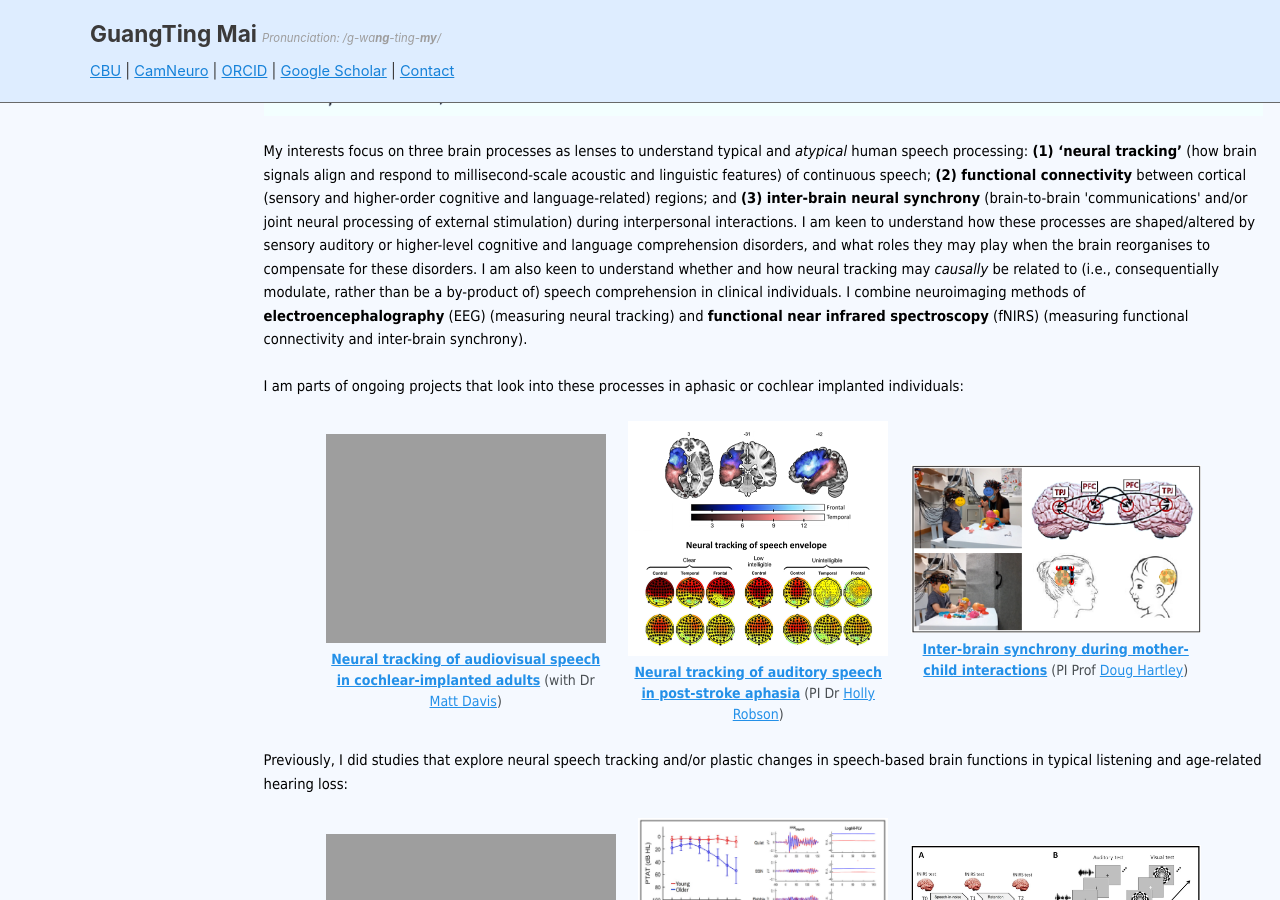
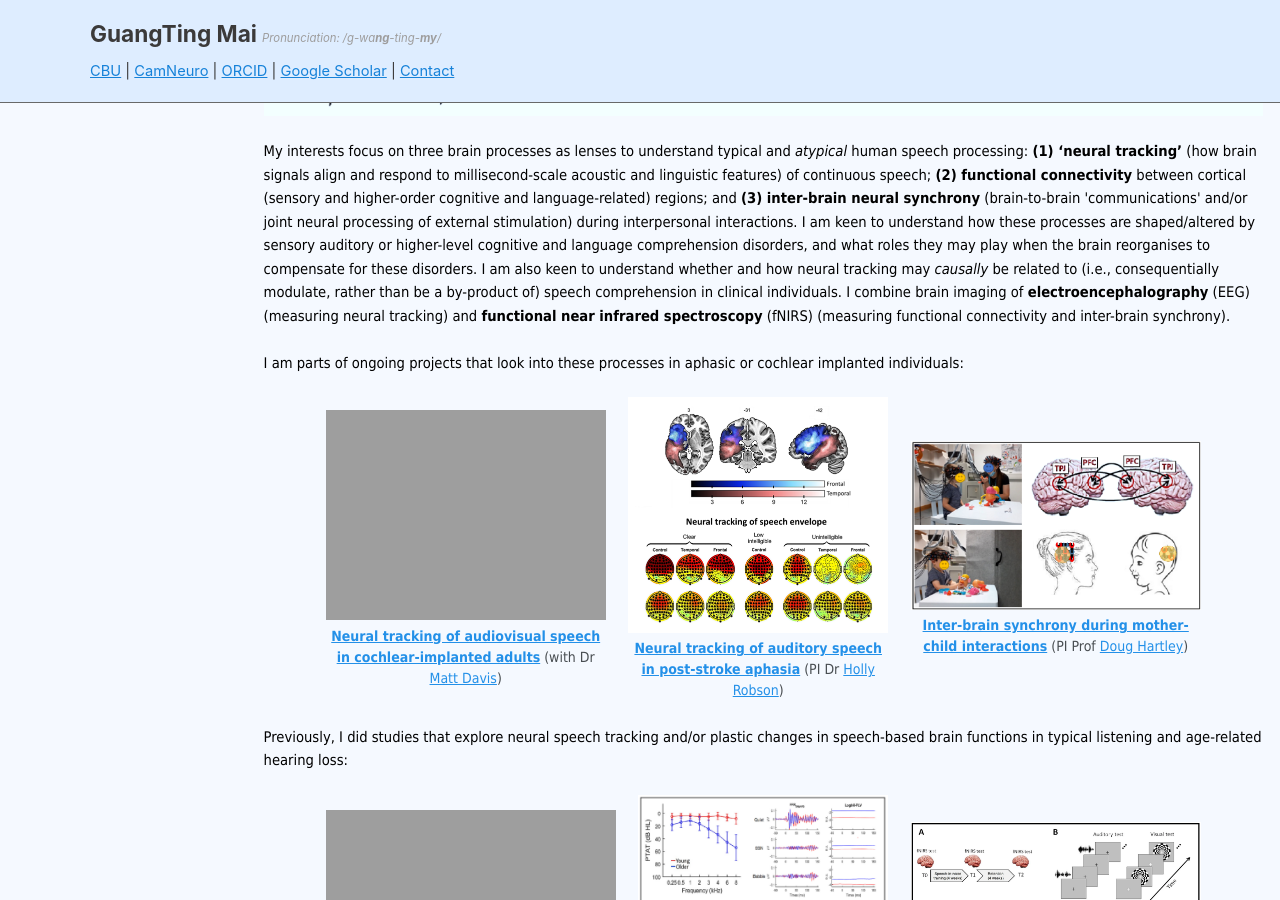
Before and after one commit to guangtingmai/guangtingmai.github.io, a Jekyll site: the page built from _pages/research-content.html, in a window 1280 px wide and 900 px high, scrolled down 348 px. Built offline with Jekyll 4.4.1, drawn with Linux system fonts in a browser that asks for light colours.

Commit message:
Update research-content.html

```diff
--- a/_pages/research-content.html
+++ b/_pages/research-content.html
@@ -14,7 +14,7 @@ author_profile: true
   language-related) regions; and <strong>(3) inter-brain neural synchrony</strong> (brain-to-brain 'communications' and/or joint neural processing of external stimulation) during
   interpersonal interactions. I am keen to understand how these processes are shaped/altered by sensory auditory or higher-level cognitive and language comprehension disorders,
   and what roles they may play when the brain reorganises to compensate for these disorders. I am also keen to understand whether and how neural tracking
-  may <i>causally</i> be related to (i.e., consequentially modulate, rather than be a by-product of) speech comprehension in clinical individuals. I combine neuroimaging methods of
+  may <i>causally</i> be related to (i.e., consequentially modulate, rather than be a by-product of) speech comprehension in clinical individuals. I combine brain imaging of
   <strong>electroencephalography</strong> (EEG) (measuring neural tracking) and <strong>functional near infrared spectroscopy</strong> (fNIRS)
   (measuring functional connectivity and inter-brain synchrony).</span></p>
 <p><span style="font-size: 11pt;font-family: Tahoma;color: black;line-height: 1.6;display: block">I am parts of ongoing projects that look into these processes in aphasic or cochlear implanted individuals:</span>
```
